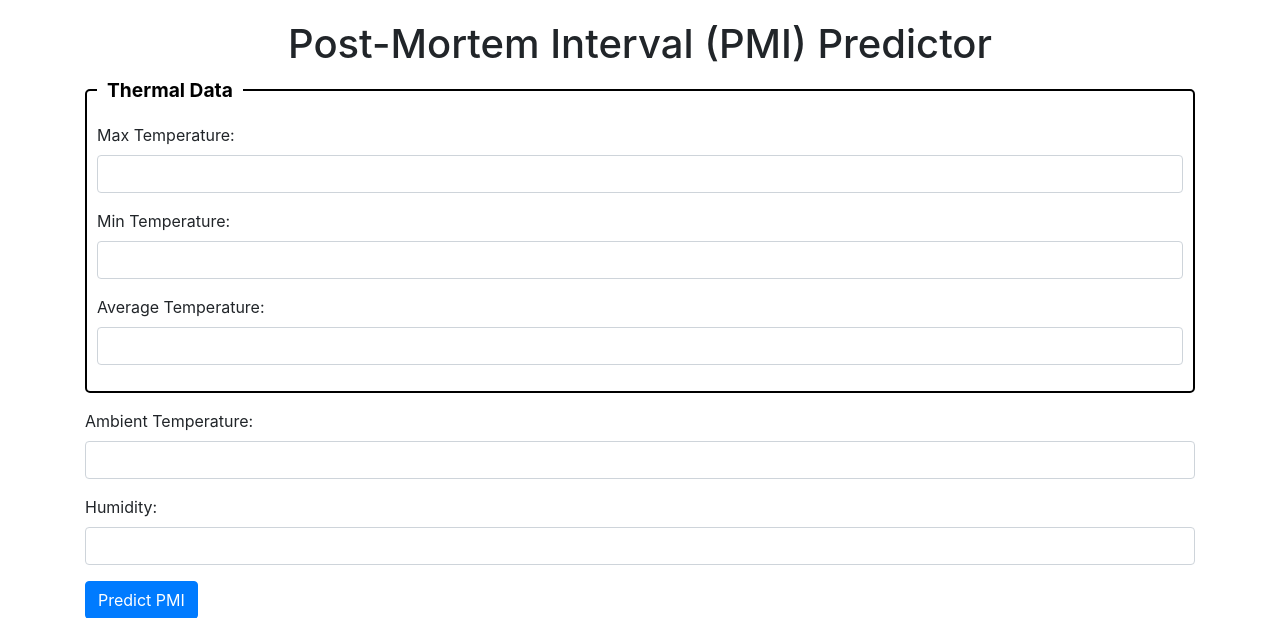
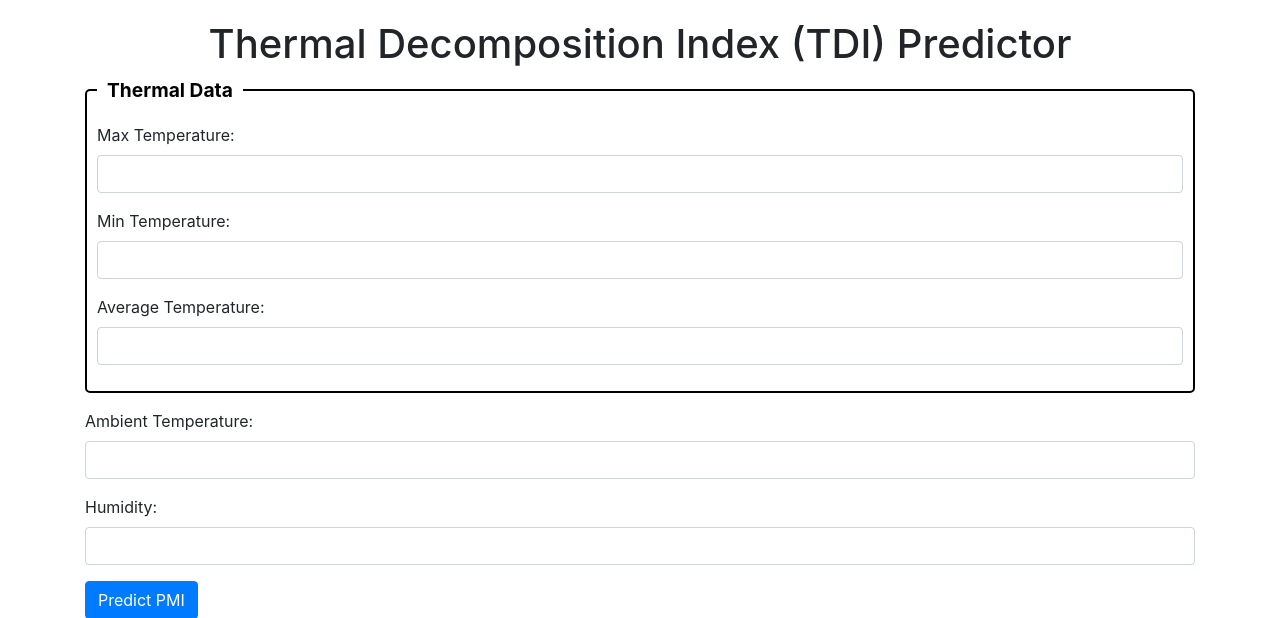
Before and after one commit to tynannosaurus/pmi_gradientBoosting, a Flask app: page / in a window 1280 px wide. Shown: the top 618 px of the page. Run offline with Flask 3, Linux system fonts and the light colour scheme; parts of the project's set-up code (start-up, migrations or seed data) failed here and were passed over; some libraries are stand-ins or nearby versions.

Commit message:
Update index.html

```diff
--- a/templates/index.html
+++ b/templates/index.html
@@ -25,7 +25,7 @@
 </head>
 <body>
     <div class="container">
-        <h1 class="text-center">Post-Mortem Interval (PMI) Predictor</h1>
+        <h1 class="text-center">Thermal Decomposition Index (TDI) Predictor</h1>
         <form id="prediction-form">
             <fieldset class="form-group">
                 <legend>Thermal Data</legend>
```
